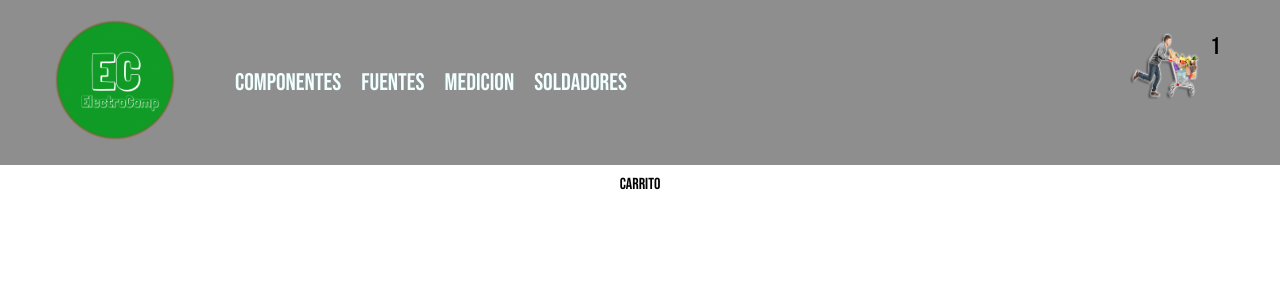
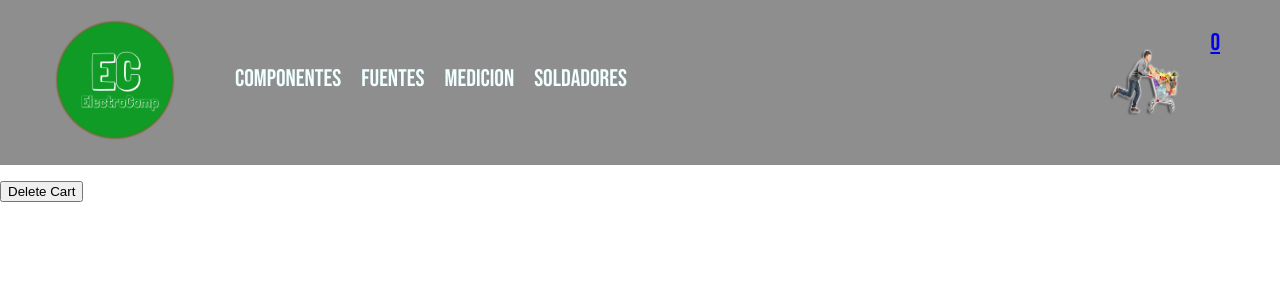
Before and after one commit to Martin-Valdes/myecommerce, a React (Vite) app: page /cart in a window 1280 px wide. Shown: the top 300 px of the page. Built offline with nearby package versions, Linux system fonts and the light colour scheme; a web font is replaced by a local one.

Commit message:
commit terminadno logica de cart

```diff
--- a/src/App.jsx
+++ b/src/App.jsx
@@ -5,6 +5,7 @@ import ItemCount from "./components/itemcount/ItemCount"
 import ItemDetailContainer from "./components/ItemDetailContainer/ItemDetailContainer"
 import { BrowserRouter,Routes, Route, Navigate } from "react-router-dom"
 import Cart from "./components/cart/Cart"
+import { CartProvider } from "./context/CartContext"
 
 import './App.css'
 import cart from "./components/cart/Cart"
@@ -13,6 +14,7 @@ function App() {
 
   return (
     <BrowserRouter>
+      <CartProvider>
         <div className='div'>
           <NavBar/>
           <Routes>
@@ -23,6 +25,7 @@ function App() {
             <Route path="*" element= {<Navigate to="/" />}/>
           </Routes>
         </div>
+      </CartProvider>
     </BrowserRouter>
   );
 }
--- a/src/components/ItemDetail/ItemDetail.jsx
+++ b/src/components/ItemDetail/ItemDetail.jsx
@@ -2,15 +2,18 @@ import "./ItemDetail.css"
 import ItemCount from"../itemcount/ItemCount"
 import { useState } from "react"
 import { Link } from "react-router-dom"
-
+import { useContext } from "react"
+import { CartContext } from "../../context/CartContext"
 
 const ItemDetail = ({producto}) => {
 
     const [toggle, settoggle] = useState(false);
-
+    const {addProduct} = useContext(CartContext)
 
     const onAdd = (count) =>{
-        console.log(count)
+
+        const newProduct = {...producto, cantidad:count}
+        addProduct(newProduct)
         settoggle(true)
     }
 
--- a/src/components/cart/Cart.jsx
+++ b/src/components/cart/Cart.jsx
@@ -1,10 +1,25 @@
+import { useContext } from "react"
+import { CartContext } from "../../context/CartContext"
 
 const Cart = () =>{
-
+    const{cart, deleteCart, deleteArticle} = useContext(CartContext)
     return(
 
         <div>
-            <p>carrito</p>
+            <ul>
+                 {
+                cart.map((producto) =>(
+                    <li key={producto.id}>
+                        <img src={producto.img} alt="" />
+                        <p>{producto.id}</p>
+                        <p>{producto.modelo}</p>
+                        <p>{producto.descripcion}</p>
+                        <button onClick={() => deleteArticle(producto.id)}>Delete Product</button>
+                    </li>
+                ))
+                }
+            </ul>
+           <button onClick={deleteCart}>Delete Cart</button>
         </div>
     )
 }
--- a/src/components/navBar/CartWidget.jsx
+++ b/src/components/navBar/CartWidget.jsx
@@ -1,10 +1,19 @@
+import { useContext } from "react"
+import { CartContext } from "../../context/CartContext"
+import { Link } from "react-router-dom"
+
+
 const CartWidget = () => {
+
+    const {allArticle} = useContext(CartContext)
+
     return(
 
-        <div className="cartLogo">
-            <img src="/img/cart.png" alt="logo cart" />
-            <p>1</p>
-        </div>
+            <Link to="/cart" className="cartLogo">
+                <img src="/img/cart.png" alt="logo cart" />
+                <p>{allArticle()}</p>
+            </Link>
+
     )
 }
 
--- /dev/null
+++ b/src/context/CartContext.jsx
@@ -0,0 +1,56 @@
+import { createContext, useState } from "react";
+
+const CartContext = createContext()
+
+const CartProvider = ({children}) =>{
+    const [cart, setCart] = useState([])
+
+    const addProduct = (newProduct) =>{
+
+        const condition =onCart(newProduct.id)
+
+        if(condition){
+            const modifiProduct = cart.map((productoCarrito)=>{
+                if(productoCarrito.id===productoCarrito.id){
+                    return{...productoCarrito,cantidad: productoCarrito.cantidad+newProduct.cantidad}
+                }else{
+                    return productoCarrito
+                }
+            })
+
+            setCart(modifiProduct)
+        }else{
+            setCart([...cart,newProduct])
+        }
+
+
+
+    }
+
+    const onCart = (idProduct) =>{
+       return cart.some((producto)=> producto.id === idProduct)
+    }
+
+
+    const allArticle = () =>{
+       return cart.reduce((all,newProduct)=>all+newProduct.cantidad,0)
+    }
+
+    const deleteCart = () =>{
+        setCart([])
+    }
+
+    const deleteArticle = (idProduct) =>{
+        const filterProduct = cart.filter((producto) => producto.id !== idProduct)
+        setCart(filterProduct)
+
+    }
+
+    return(
+        <CartContext.Provider value={{cart, addProduct, allArticle,deleteCart, deleteArticle}}>
+            {children}
+        </CartContext.Provider>
+    )
+}
+
+export {CartProvider, CartContext}
```
Lines whose indentation alone changed are shown as unchanged.
